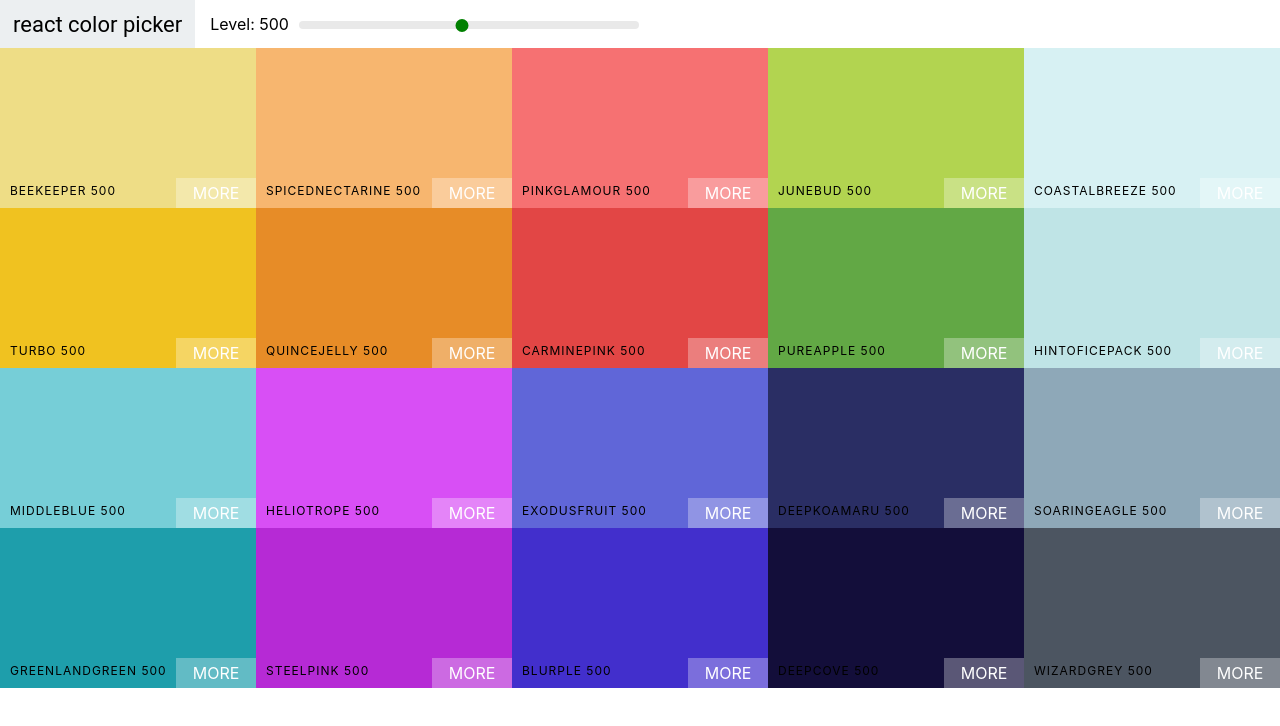
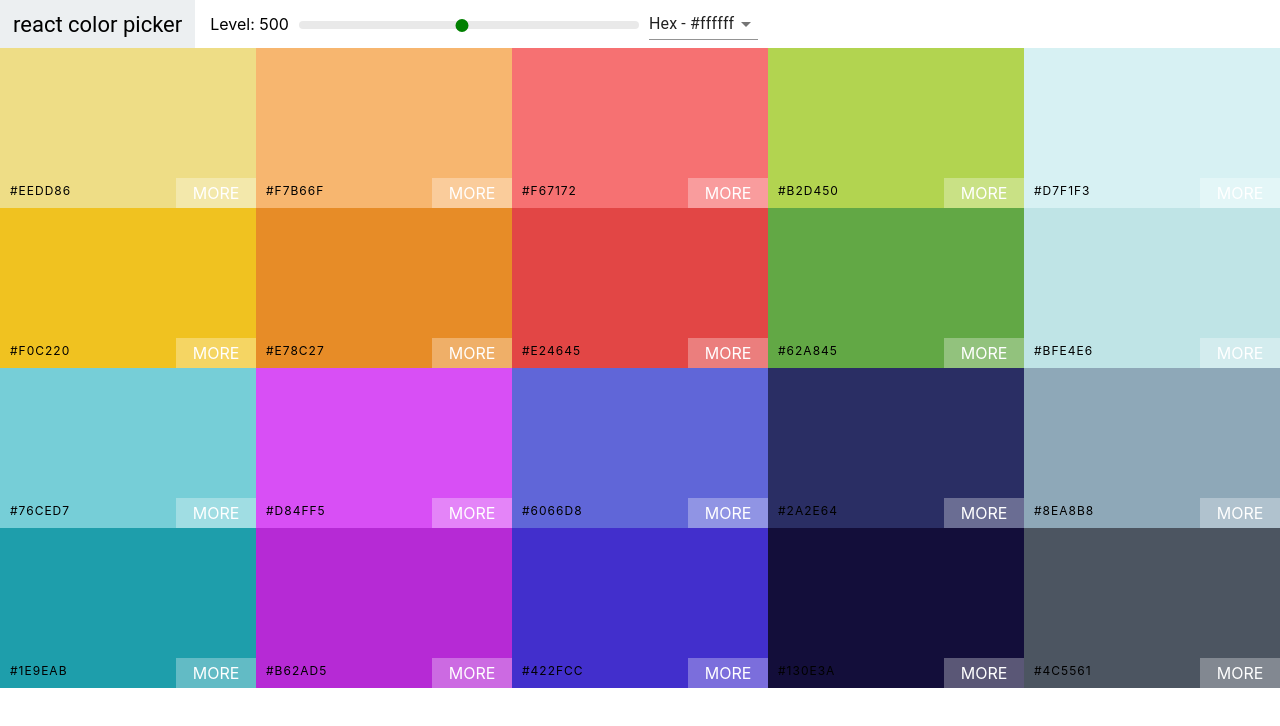
Before and after one commit to Ollie-lee/colorPalette, a React (Create React App) app in the folder colors-app/: page /palette/flat-ui-colors-american in a window 1280 px wide. Shown: the top 726 px of the page. Built offline with nearby package versions, Linux system fonts and the light colour scheme; the HTML template or start-up script is replaced by a standard one.

Commit message:
add material select

```diff
--- a/colors-app/package.json
+++ b/colors-app/package.json
@@ -3,6 +3,7 @@
   "version": "0.1.0",
   "private": true,
   "dependencies": {
+    "@material-ui/core": "^4.11.0",
     "@testing-library/jest-dom": "^4.2.4",
     "@testing-library/react": "^9.5.0",
     "@testing-library/user-event": "^7.2.1",
--- a/colors-app/src/ColorBox.js
+++ b/colors-app/src/ColorBox.js
@@ -29,7 +29,7 @@
                     <CopyToClipboard text={name} onCopy={this.changeCopyState}>
                         <button className='copy-button'>
                             Copy
-                    </button>
+                        </button>
                     </CopyToClipboard>
                 </div>
                 <span className='see-more'>More</span>
--- a/colors-app/src/Navbar.js
+++ b/colors-app/src/Navbar.js
@@ -2,10 +2,23 @@
 import 'rc-slider/assets/index.css';
 import './Navbar.css'
 import Slider, { Range } from 'rc-slider';
+import Select from '@material-ui/core/Select';
+import MenuItem from '@material-ui/core/MenuItem';
+
+
 
 export class Navbar extends Component {
+  state = { format: 'hex' }
+  handleChange = (e) => {
+    this.setState({ format: e.target.value }, () => {
+      this.props.handleChange(this.state.format)
+    })
+  }
+
   render() {
-    const { level, changeLevel } = this.props;
+    const { level, changeLevel} = this.props;
+    const { format } = this.state;
+
     return (
       <header className='Navbar'>
         <div className='logo'>
@@ -22,6 +35,14 @@
           </div>
         </div>
 
+        <div className='select-container'>
+          <Select value={format} onChange={this.handleChange}>
+            <MenuItem value='hex'>Hex - #ffffff</MenuItem>
+            <MenuItem value='rgb'>RGB - rgb(255,255,255)</MenuItem>
+            <MenuItem value='rgba'>RGBA - rgba(255,255,255,1.0)</MenuItem>
+
+          </Select>
+        </div>
       </header>
     )
   }
--- a/colors-app/src/Palette.js
+++ b/colors-app/src/Palette.js
@@ -3,19 +3,26 @@
 import Navbar from './Navbar'
 import './Palette.css'
 export class Palette extends Component {
-    state = { level: 500 }
+    state = { level: 500, format: 'hex' }
     changeLevel = (newLevel) => {
         this.setState({ level: newLevel })
     }
+
+    changeFormat = (val) => {
+        this.setState({ format: val })
+    }
+
     render() {
         const { colors } = this.props.palette;
-        const { level } = this.state;
+        const { level, format } = this.state;
         const colorBoxes = colors[level].map(color =>
-            (<ColorBox background={color.hex}
-                name={color.name} />))
+            (<ColorBox background={color[format]}
+                name={color[format]} />))
         return (
             <div className='Palette'>
-                <Navbar level={level} changeLevel={this.changeLevel} />
+                <Navbar level={level}
+                    changeLevel={this.changeLevel}
+                    handleChange={this.changeFormat} />
 
                 {/* todo: navbar */}
                 <div className='Palette-colors'>
```
Also changed, not shown: 1 other file (tests, documents, lock files or other folders).
